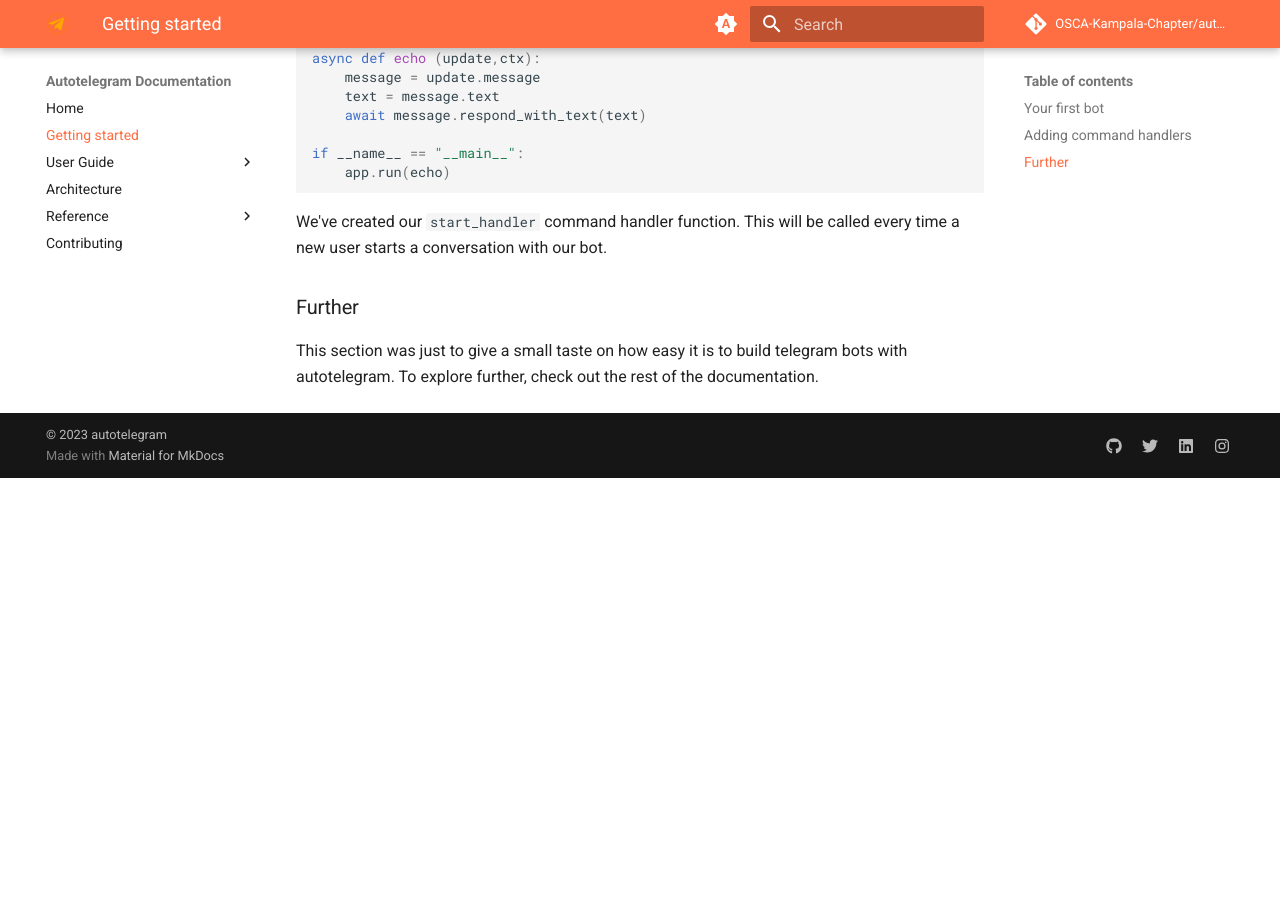
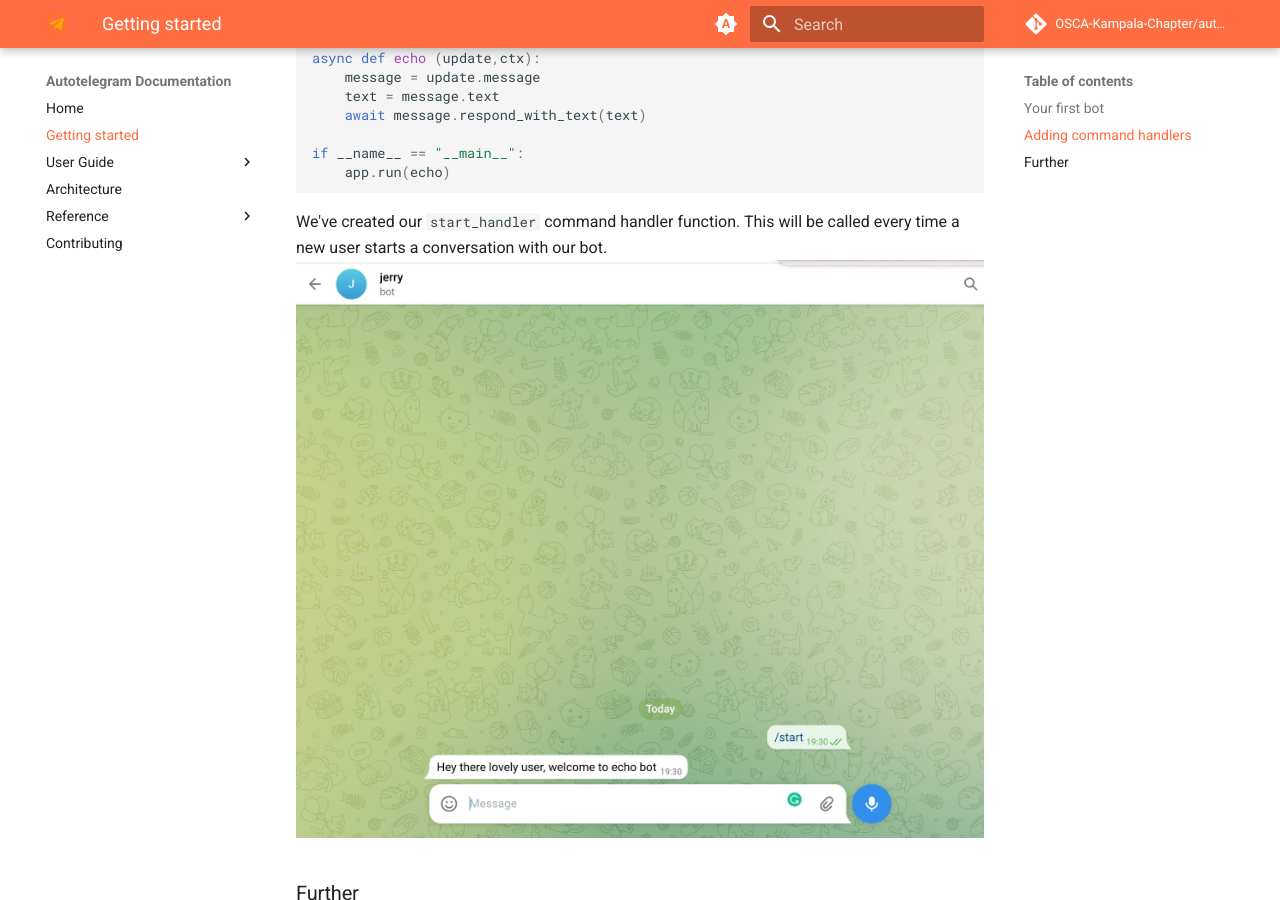
Before and after one commit to OSCA-Kampala-Chapter/autotelegram, an MkDocs documentation site: the page built from docs/get_started.md, in a window 1280 px wide and 900 px high, scrolled down 1513 px. Built offline with MkDocs 1.6.1 and Material for MkDocs 9.7.7, drawn with Linux system fonts in a browser that asks for light colours; comment, search, counter and statistics services are not loaded; before the commit the page ends 1991 px from its top, so only the background shows below that.

Commit message:
add trial images

````diff
--- a/docs/get_started.md
+++ b/docs/get_started.md
@@ -71,6 +71,7 @@
 ```
 We've created our `start_handler` command handler function. This will be called every time
 a new user starts a conversation with our bot.
+![trial](../assets/trial.jpeg)
 
 ### Further
 This section was just to give a small taste on how easy it is to build telegram bots with
````
Also changed, not shown: docs/assets/trial.jpeg (added).
